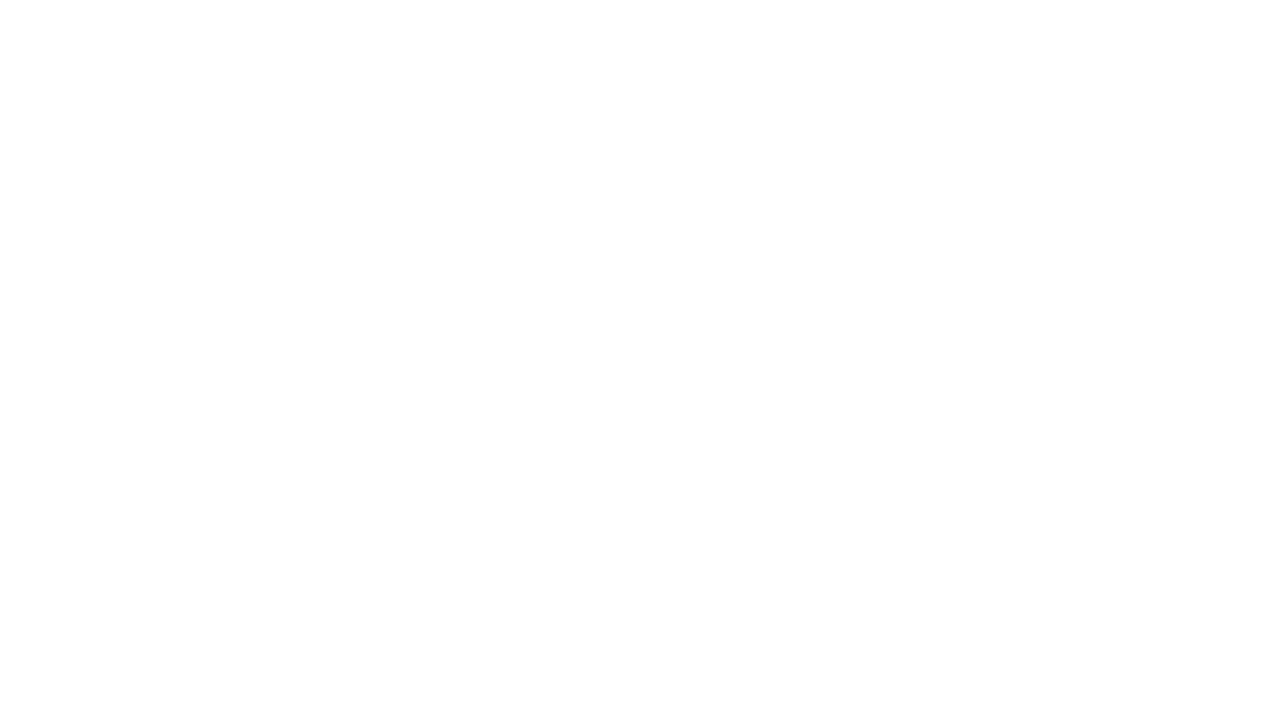
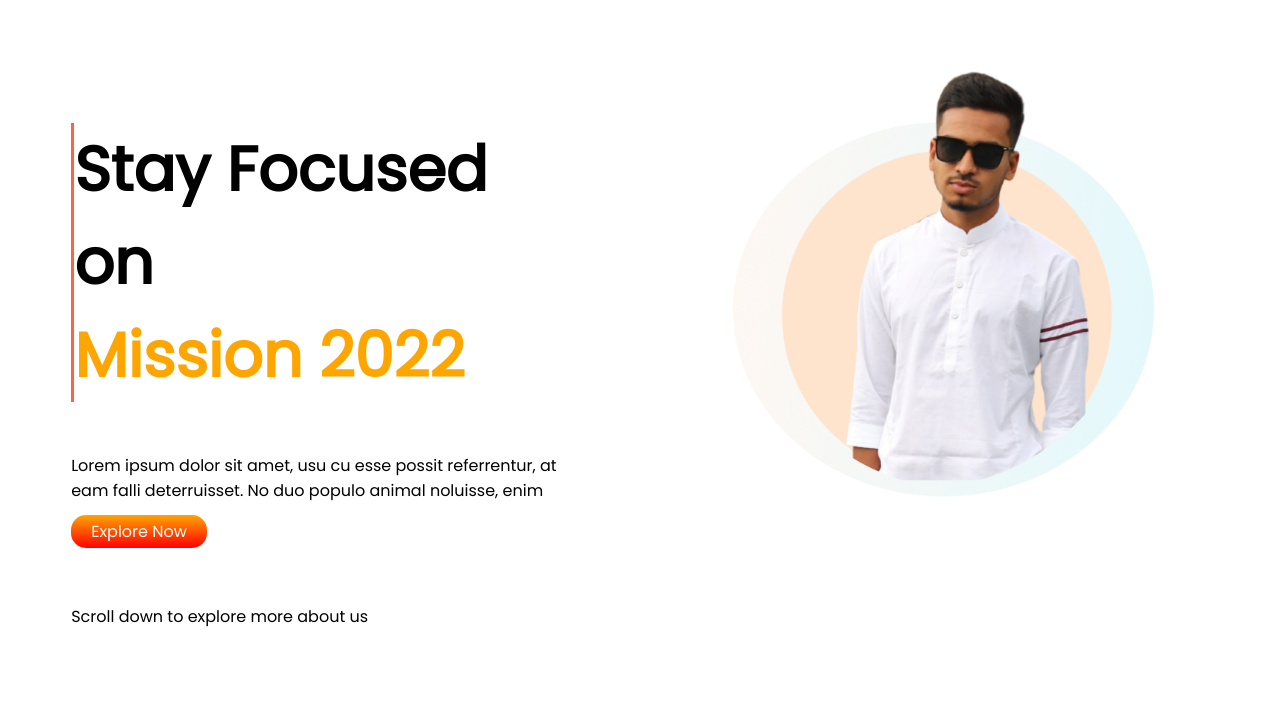
Before and after one commit to Mohammad-Naim-Mia/Mission-2022, a plain HTML site: page index.html in a window 1280 px wide. Drawn offline with Linux system fonts and the light colour scheme.

Commit message:
top-bar-added

```diff
--- a/index.html
+++ b/index.html
@@ -6,10 +6,27 @@
     <meta http-equiv="X-UA-Compatible" content="IE=edge">
     <meta name="viewport" content="width=device-width, initial-scale=1.0">
     <title>Mission-2022S</title>
+    <link rel="preconnect" href="https://fonts.googleapis.com">
+    <link rel="preconnect" href="https://fonts.gstatic.com" crossorigin>
+    <link href="https://fonts.googleapis.com/css2?family=Poppins&display=swap" rel="stylesheet">
     <link rel="stylesheet" href="style.css">
 </head>
 
 <body>
+    <section class="top-bar">
+        <div class="main-bar">
+            <h1 class="font-color"> Stay Focused on <br><span>Mission 2022</span> </h1>
+            <p>Lorem ipsum dolor sit amet, usu cu esse possit referrentur,
+                at eam falli deterruisset. No duo populo animal
+                noluisse, enim
+            </p>
+            <a class="batton" href="https://github.com/Mohammad-Naim-Mia">Explore Now</a>
+            <p class="scrool">Scroll down to explore more about us</p>
+        </div>
+        <div class="main-bar">
+            <img src="images/profail-shape.png" alt="">
+        </div>
+    </section>
 
 </body>
 
--- a/style.css
+++ b/style.css
@@ -0,0 +1,32 @@
+body{
+    font-family: 'Poppins', sans-serif;
+}
+.top-bar{
+    display: flex;
+
+}
+.main-bar{
+    width: 50%;
+    margin: 5%;
+}
+.main-bar img{
+    width: 95%;
+}
+span{
+    color: orange;
+}
+.font-color{
+    font-size: 62px;
+    border-left: 3px solid tomato ;
+
+}
+.batton{
+    text-decoration: none;
+    background-image: linear-gradient(orange, red);
+    padding: 5px 20px;
+    color: white;
+    border-radius: 15px;
+}
+.scrool{
+    margin-top: 60px;
+}
```
Also changed, not shown: images/app.png (added), images/coding.png (added), images/profail-shape.png (added), images/shape-1.png (added), 2 other files.
